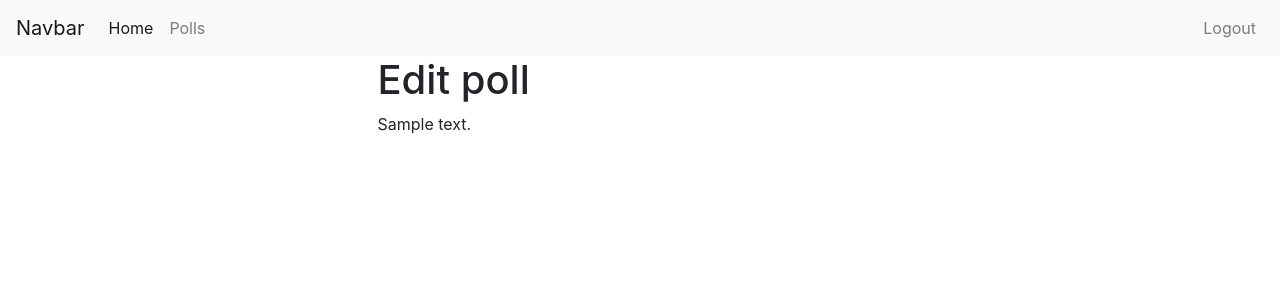
After one commit to philippbruhin/pollme, a Django app: page /polls/edit/1/ in a window 1280 px wide. The commit adds this page. Shown: the top 300 px of the page. Run offline with Django 3.2, Linux system fonts and the light colour scheme; a user stored in the database is signed in; tables that the repository leaves empty hold one stand-in row (values such as "Sample post"); some libraries are stand-ins or nearby versions.

Commit message:
logic for editing poll

```diff
--- /dev/null
+++ b/pollme/polls/templates/polls/edit_poll.html
@@ -0,0 +1,13 @@
+{% extends "base.html" %}
+
+{% block content %}
+  <div class="container">
+    <div class="row">
+      <div class="col-sm-6 offset-sm-3">
+        <h1>Edit poll</h1>
+        {{ poll }}
+        </form>
+      </div>
+    </div>
+  </div>
+{% endblock %}
--- a/pollme/polls/templates/polls/polls_list.html
+++ b/pollme/polls/templates/polls/polls_list.html
@@ -28,7 +28,7 @@
           <li class="list-group-item">
             <a href="{% url 'polls:detail' poll.id  %}">{{ poll.text }} | {{ poll.pub_date }}</a>
             {% if request.user == poll.owner %}
-              <a href="" class="float-right"><i class="fas fa-pencil-alt"></i></a>
+              <a href="{% url 'polls:edit_poll' poll.id %}" class="float-right"><i class="fas fa-pencil-alt"></i></a>
             {% endif %}
           </li>
           {% endfor %}
--- a/pollme/polls/urls.py
+++ b/pollme/polls/urls.py
@@ -6,6 +6,7 @@ app_name="polls"
 urlpatterns = [
     path('list/', views.polls_list, name='list'),
     path('add/', views.add_poll, name='add'),
+    path('edit/<int:poll_id>/', views.edit_poll, name='edit_poll'),
     # polls/details/1/
     path('details/<int:poll_id>/', views.poll_detail, name='detail'),
     # polls/details/1/vote
--- a/pollme/polls/views.py
+++ b/pollme/polls/views.py
@@ -45,6 +45,14 @@ def add_poll(request):
     return render(request, 'polls/add_poll.html', context)
 
 @login_required
+def edit_poll(request, poll_id):
+    poll = get_object_or_404(Poll, id=poll_id)
+    if request.user != poll.owner:
+        return redirect('/')
+    return render(request, 'polls/edit_poll.html', {'poll': poll})
+
+
+@login_required
 def poll_detail(request, poll_id):
     """
     Renders the poll_detail.html template which allows a user to vote
```
